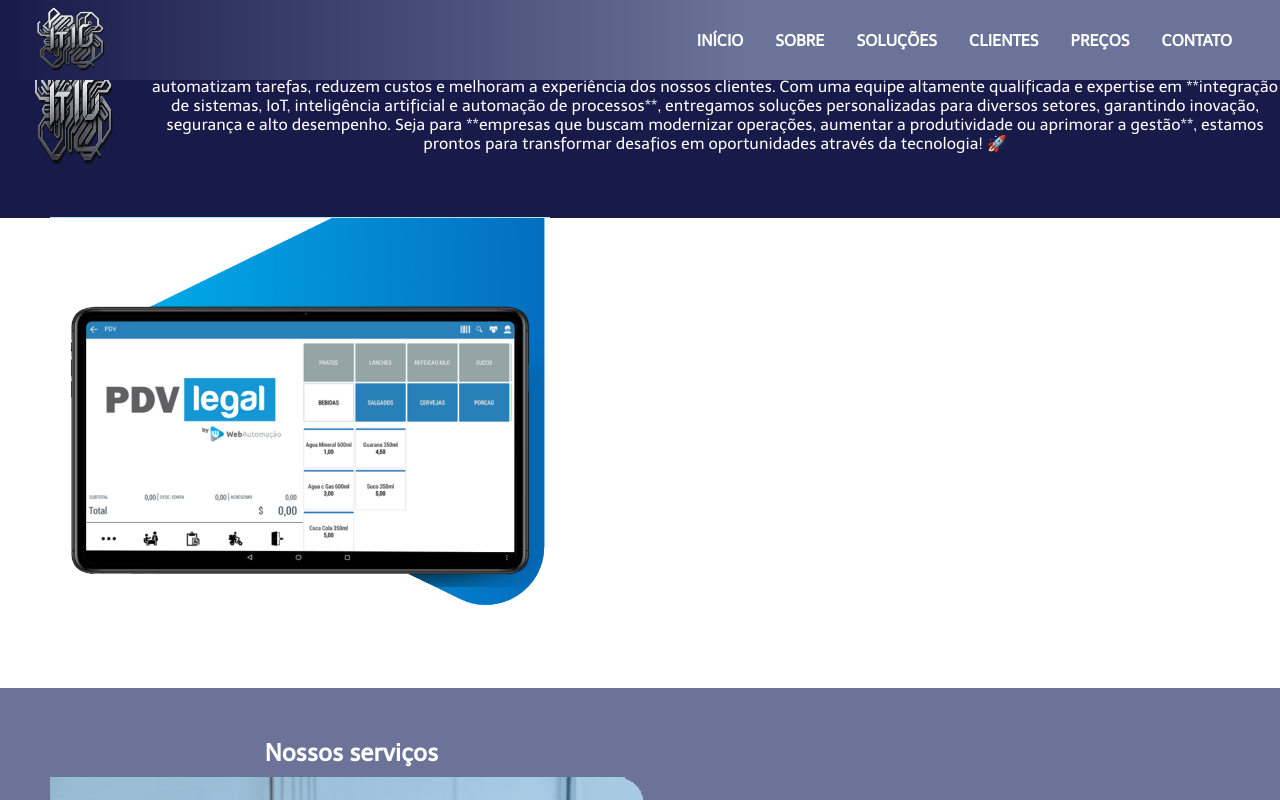
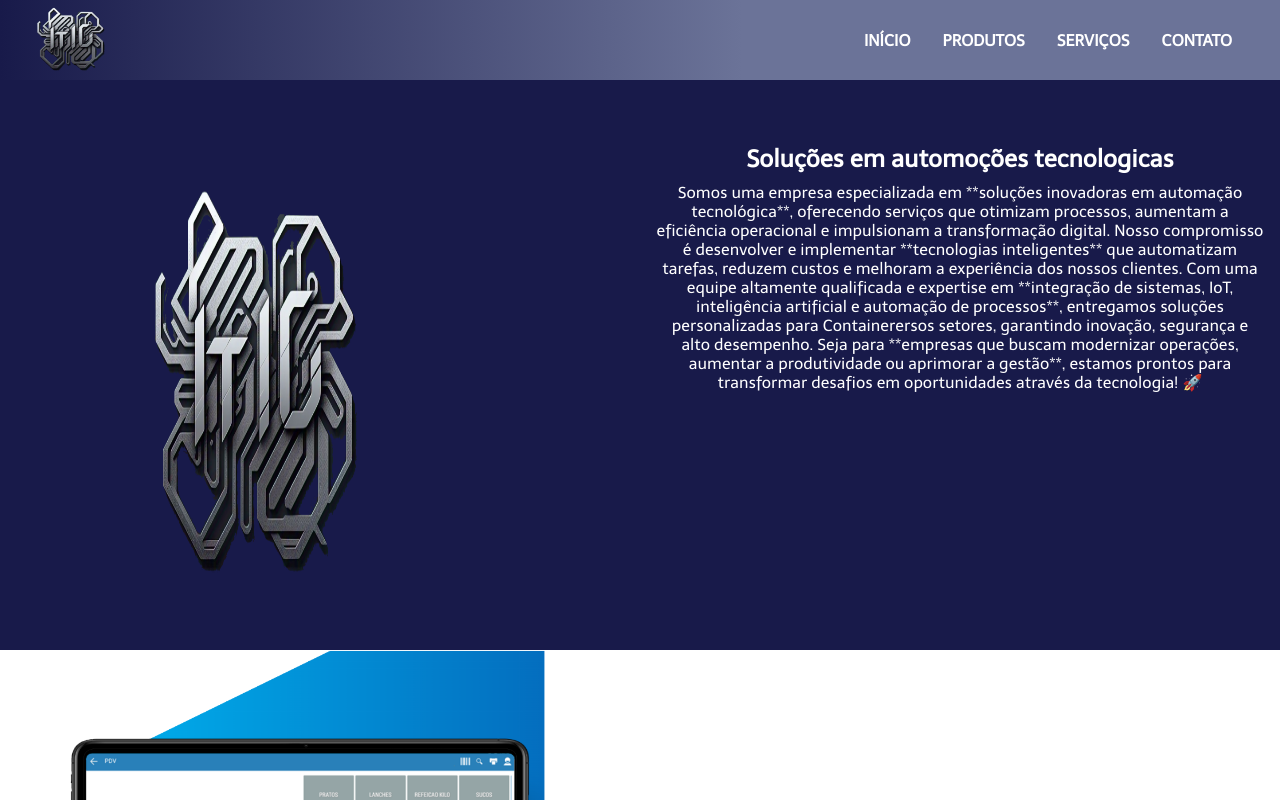
Before and after one commit to MarcioBADias/ti_automocoes_landPage, a React (Vite) app: page / in a window 1280 px wide. Shown: the top 800 px of the page. Built offline with nearby package versions, Linux system fonts and the light colour scheme; a web font is replaced by a local one.

Commit message:
✔️ Ajustando Header e configurando o React Scroll

```diff
--- a/src/components/About/Index.jsx
+++ b/src/components/About/Index.jsx
@@ -4,14 +4,14 @@
 const About = () => {
   return (
     <section>
-      <Container>
+      <Container name="home" id="home">
         <AnimatedLogo
           src="/LogoProv.png"
           alt="Arte da Logo"
           className="logo_art"
         />
       </Container>
-      <div
+      <Container
         className="prev_about"
         style={{ textAlign: 'center', marginBottom: 20 }}
       >
@@ -26,13 +26,13 @@
           que automatizam tarefas, reduzem custos e melhoram a experiência dos
           nossos clientes. Com uma equipe altamente qualificada e expertise em
           **integração de sistemas, IoT, inteligência artificial e automação de
-          processos**, entregamos soluções personalizadas para diversos setores,
-          garantindo inovação, segurança e alto desempenho. Seja para **empresas
-          que buscam modernizar operações, aumentar a produtividade ou aprimorar
-          a gestão**, estamos prontos para transformar desafios em oportunidades
-          através da tecnologia! 🚀
+          processos**, entregamos soluções personalizadas para Containerersos
+          setores, garantindo inovação, segurança e alto desempenho. Seja para
+          **empresas que buscam modernizar operações, aumentar a produtividade
+          ou aprimorar a gestão**, estamos prontos para transformar desafios em
+          oportunidades através da tecnologia! 🚀
         </p>
-      </div>
+      </Container>
     </section>
   )
 }
--- a/src/components/About/styles.jsx
+++ b/src/components/About/styles.jsx
@@ -1,14 +1,23 @@
 import styled from 'styled-components'
+import { Element } from 'react-scroll'
 
-export const Container = styled.div`
+export const Container = styled(Element)`
+  align-items: 'center';
   display: 'flex';
   justify-content: 'center';
-  align-items: 'center';
+  padding: 1rem 2rem;
+  margin-top: 10%;
+
+  @media (min-width: 840px) {
+    padding: 1rem;
+    width: 50%;
+  }
 `
 
 export const AnimatedLogo = styled.img`
-  margin: 2rem 0;
-  width: 150px;
+  margin-top: 1rem;
+  margin-bottom: -5rem;
+  width: 250px;
   animation: spinHorizontal 5s linear infinite;
 
   @keyframes spinHorizontal {
@@ -19,4 +28,9 @@
       transform: rotateY(360deg);
     }
   }
+
+  @media (min-width: 840px) {
+    margin: 0 auto;
+    width: 80%;
+  }
 `
--- a/src/components/Header/index.jsx
+++ b/src/components/Header/index.jsx
@@ -1,26 +1,25 @@
 import React, { useState } from 'react'
-import { Link } from 'react-scroll'
 import { CgMenuRightAlt, CgCloseR } from 'react-icons/cg'
-import * as C from './styles'
+import {
+  ButtonMenu,
+  IconMenu,
+  ItemMenu,
+  LinkItem,
+  Logo,
+  Menu,
+  Nav,
+} from './styles'
 
 const Header = () => {
   const [showMenu, setShowMenu] = useState(false)
 
   return (
-    <C.Nav>
-      <Link
-        style={{ textDecoration: 'none', display: 'flex' }}
-        to="home"
-        spy={true}
-        smooth={true}
-        offset={-80}
-        duration={800}
-      >
-        <C.Logo src="/LogoProv.png" alt="Logo Checkspeech" />
-      </Link>
-      <C.Menu showMenu={showMenu}>
-        <Link
-          style={{ textDecoration: 'none', display: 'flex' }}
+    <Nav>
+      <LinkItem to="home" spy={true} smooth={true} offset={-80} duration={800}>
+        <Logo src="/LogoProv.png" alt="Logo Checkspeech" />
+      </LinkItem>
+      <Menu showMenu={showMenu}>
+        <LinkItem
           to="home"
           spy={true}
           smooth={true}
@@ -28,54 +27,29 @@
           duration={800}
           onClick={() => setShowMenu(!showMenu)}
         >
-          <C.ItemMenu>Início</C.ItemMenu>
-        </Link>
-        <Link
-          style={{ textDecoration: 'none', display: 'flex' }}
-          to="about"
+          <ItemMenu>Início</ItemMenu>
+        </LinkItem>
+        <LinkItem
+          to="products"
           spy={true}
           smooth={true}
           offset={-80}
           duration={800}
           onClick={() => setShowMenu(!showMenu)}
         >
-          <C.ItemMenu>Sobre</C.ItemMenu>
-        </Link>
-        <Link
-          style={{ textDecoration: 'none', display: 'flex' }}
-          to="solutions"
+          <ItemMenu>Produtos</ItemMenu>
+        </LinkItem>
+        <LinkItem
+          to="services"
           spy={true}
           smooth={true}
           offset={-80}
           duration={800}
           onClick={() => setShowMenu(!showMenu)}
         >
-          <C.ItemMenu>Soluções</C.ItemMenu>
-        </Link>
-        <Link
-          style={{ textDecoration: 'none', display: 'flex' }}
-          to="clients"
-          spy={true}
-          smooth={true}
-          offset={-80}
-          duration={800}
-          onClick={() => setShowMenu(!showMenu)}
-        >
-          <C.ItemMenu>Clientes</C.ItemMenu>
-        </Link>
-        <Link
-          style={{ textDecoration: 'none', display: 'flex' }}
-          to="prices"
-          spy={true}
-          smooth={true}
-          offset={-80}
-          duration={800}
-          onClick={() => setShowMenu(!showMenu)}
-        >
-          <C.ItemMenu>Preços</C.ItemMenu>
-        </Link>
-        <Link
-          style={{ textDecoration: 'none', display: 'flex' }}
+          <ItemMenu>Serviços</ItemMenu>
+        </LinkItem>
+        <LinkItem
           to="contacts"
           spy={true}
           smooth={true}
@@ -83,27 +57,27 @@
           duration={800}
           onClick={() => setShowMenu(!showMenu)}
         >
-          <C.ItemMenu>Contato</C.ItemMenu>
-        </Link>
-      </C.Menu>
+          <ItemMenu>Contato</ItemMenu>
+        </LinkItem>
+      </Menu>
 
-      <C.ButtonMenu onClick={() => setShowMenu(!showMenu)}>
-        <C.IconMenu>
+      <ButtonMenu onClick={() => setShowMenu(!showMenu)}>
+        <IconMenu>
           {showMenu ? (
             <CgCloseR />
           ) : (
             <CgMenuRightAlt>
-              <C.Menu showMenu={showMenu}>
-                <C.ItemMenu>Início</C.ItemMenu>
-                <C.ItemMenu>Soluções</C.ItemMenu>
-                <C.ItemMenu>Preços</C.ItemMenu>
-                <C.ItemMenu>Contatos</C.ItemMenu>
-              </C.Menu>
+              <Menu showMenu={showMenu}>
+                <ItemMenu>Início</ItemMenu>
+                <ItemMenu>Produtos</ItemMenu>
+                <ItemMenu>Serviços</ItemMenu>
+                <ItemMenu>Contatos</ItemMenu>
+              </Menu>
             </CgMenuRightAlt>
           )}
-        </C.IconMenu>
-      </C.ButtonMenu>
-    </C.Nav>
+        </IconMenu>
+      </ButtonMenu>
+    </Nav>
   )
 }
 
--- a/src/components/Header/styles.jsx
+++ b/src/components/Header/styles.jsx
@@ -1,3 +1,4 @@
+import { Link } from 'react-scroll'
 import styled from 'styled-components'
 
 export const Nav = styled.nav`
@@ -52,6 +53,16 @@
     z-index: 99;
   }
 `
+export const LinkItem = styled(Link)`
+  text-decoration: none;
+  display: flex;
+  cursor: pointer;
+  color: inherit;
+
+  &:hover {
+    color: var(--color-secondary);
+  }
+`
 
 export const ItemMenu = styled.li`
   margin: 0 1rem;
```
Also changed, not shown: public/PDV_Legal_Symbol.png.
